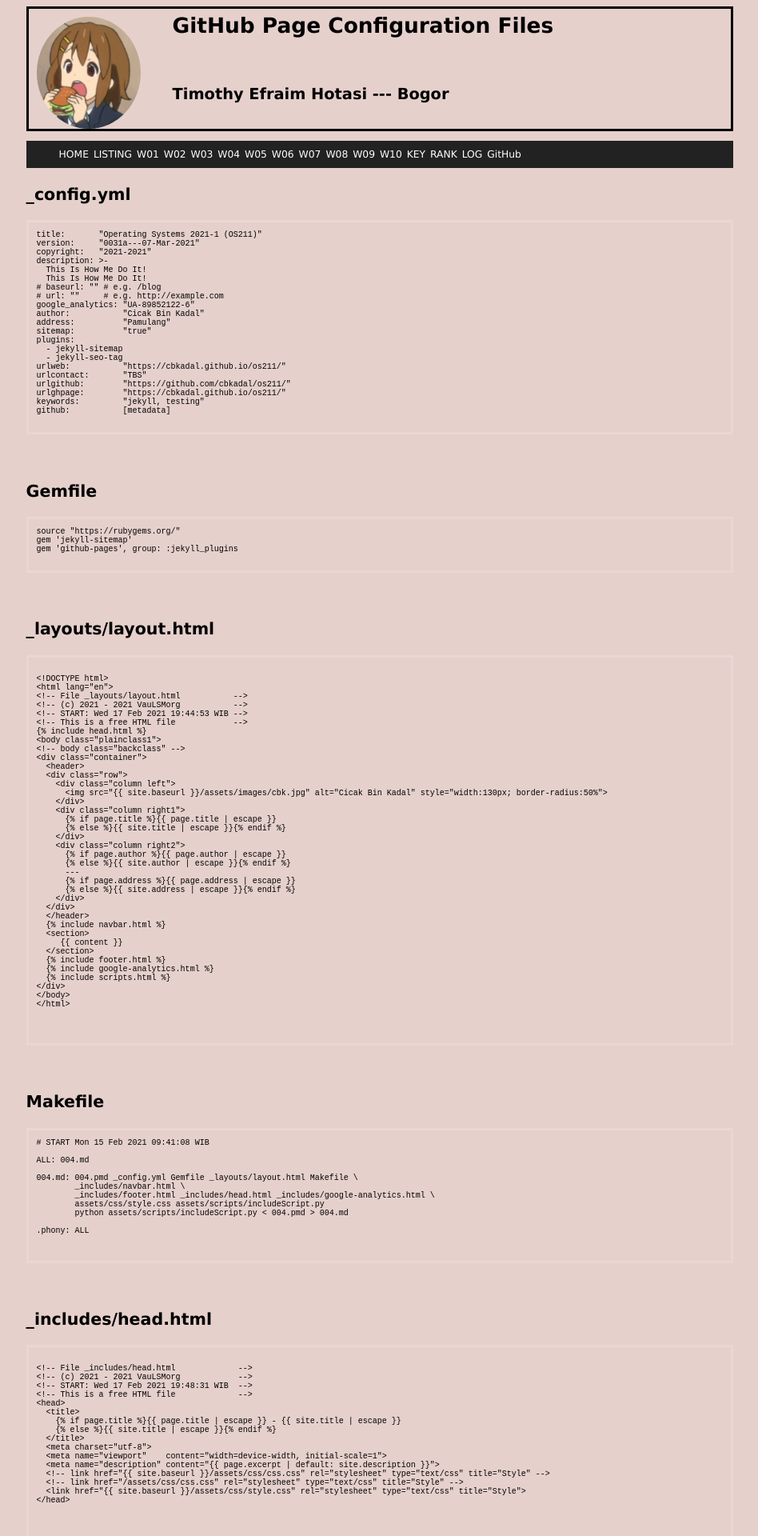
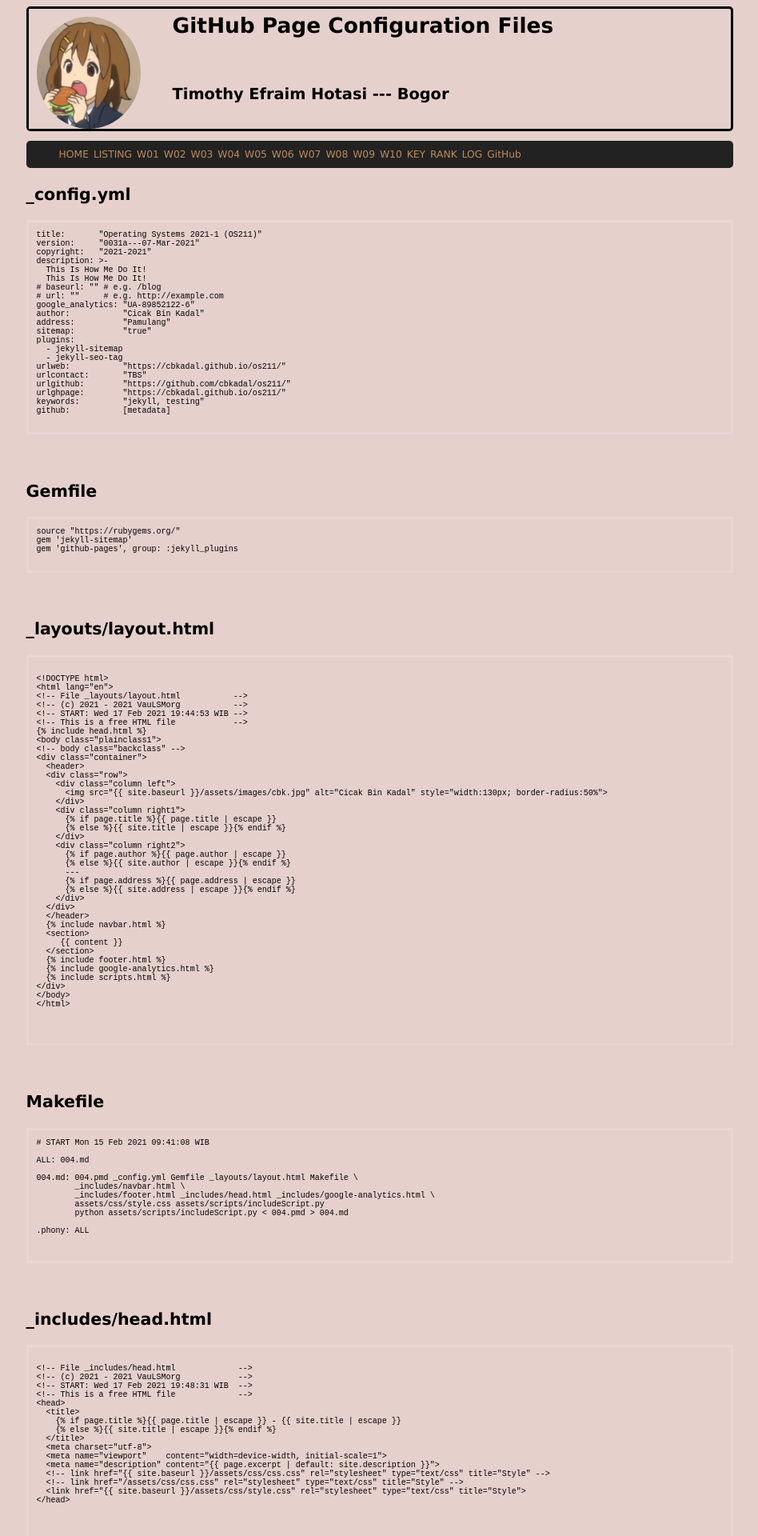
Before and after one commit to X1non/os211, a Jekyll site: the page built from 004.md, in a window 1280 px wide. Shown: the top 1920 px of the page at 80% size, without its empty margins (165-1113 px from the left). Built offline with Jekyll 4.4.1, drawn with Linux system fonts in a browser that asks for light colours; some of the changed text lies outside the part shown.

Commit message:
style purpose

```diff
--- a/_includes/footer.html
+++ b/_includes/footer.html
@@ -1,6 +1,6 @@
 <div>
 <hr>
 <div>
-&copy; {{ site.copyright }} --- {{ site.author }} --- File Revision: {{ site.version }}.
+&copy; {{ site.copyright }} --- {{ site.author }}.
 </div>
 </div>
--- a/assets/css/style.css
+++ b/assets/css/style.css
@@ -27,7 +27,7 @@
 }
 
 .container a {
-  color: #FFFFFF;
+  color: #BF8B5B;
 }
 
 .container a:hover {
@@ -36,6 +36,7 @@
 
 .row {
   border: 3px solid black;
+  border-radius: 5px;
 }
 
 .column {
@@ -112,9 +113,10 @@
 }
 
 .navbar {
-  background-color: #222222;
+  background-color: #222;
   color:            #FFFFFF;
   font-size:        0.7em;
+  border-radius:    5px;
 }
 
 .navbar ul li {
@@ -129,8 +131,6 @@
 }
 
 .navbar ul li a:hover {
-  background:       blue;
-  color:            #CCCCCC;
   font-size:        1em;
   font-weight:      bold;
 }
```
Also changed, not shown: index.md (+1 -1 lines).
